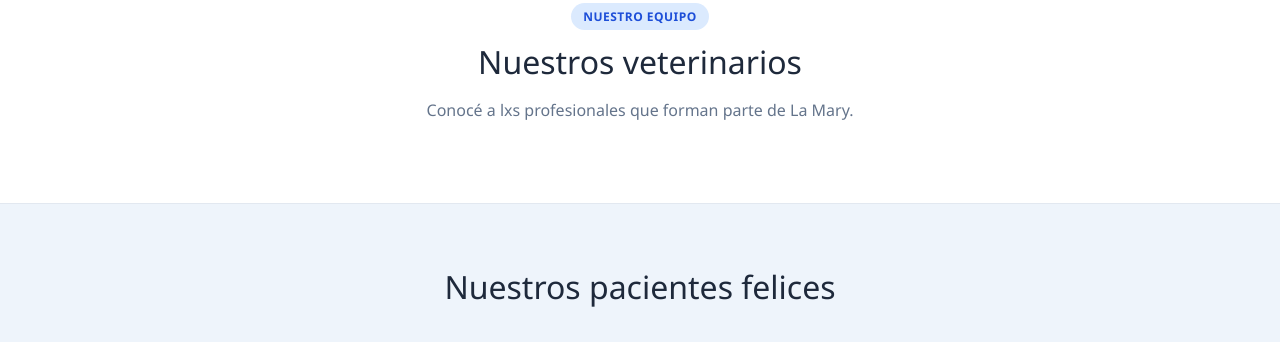
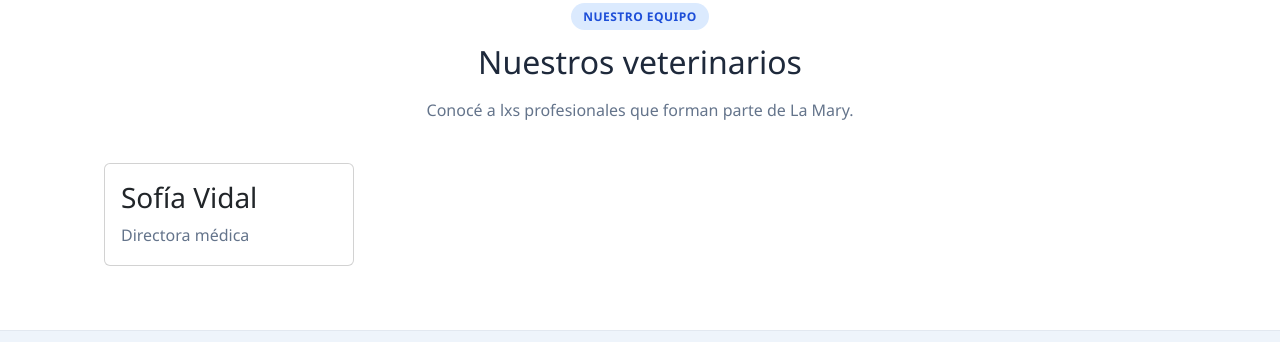
Before and after one commit to GabrielaFarias345/Tp-Integrador-DesarrolloWeb, a website built with Vite: page index.html in a window 1280 px wide. Shown: the part 1223-1565 px from the top of the page. Built offline with nearby package versions, Linux system fonts and the light colour scheme.

Commit message:
Update index.html

```diff
--- a/index.html
+++ b/index.html
@@ -117,7 +117,14 @@
     </div>
 
     <div class="row g-4">
-
+<div class="col-12 col-md-6 col-lg-3">
+  <div class="card h-100">
+    <div class="card-body">
+      <h3 class="card-title">Sofía Vidal</h3>
+      <p class="card-text">Directora médica</p>
+    </div>
+  </div>
+</div>
     </div>
   </div>
 </section>
```
